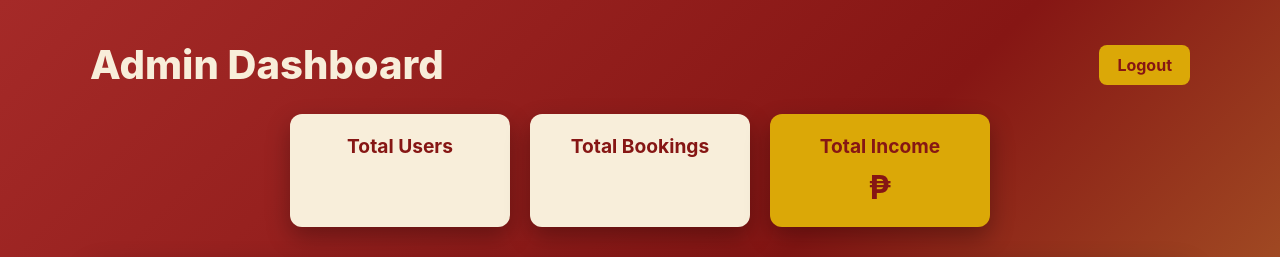
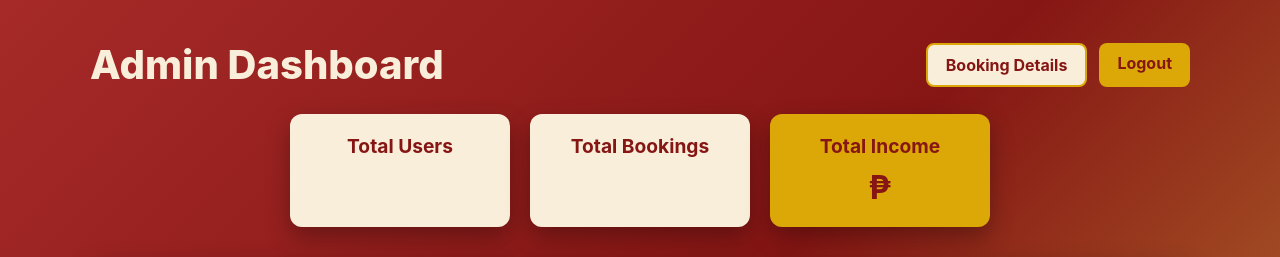
Before and after one commit to asdfgcarlo/TheExpedition, a Flask app: template templates/admin.html in a window 1280 px wide. Shown: the top 257 px of the page. Run offline with Flask 3, Linux system fonts and the light colour scheme; the template is opened without the code that fills it, so the values that code supplies are empty; some libraries are stand-ins or nearby versions.

Commit message:
changed the admin.html and admin.css

```diff
--- a/static/admin.css
+++ b/static/admin.css
@@ -30,6 +30,29 @@ body {
     color: #f8eeda;
     font-size: 2.5rem;
     font-weight: 800;
+}
+
+/* HEADER BUTTONS */
+.header-buttons {
+    display: flex;
+    gap: 12px;
+}
+
+/* BOOKING DETAILS BUTTON */
+.details-btn {
+    background: #f8eeda;
+    color: #861614;
+    padding: 10px 18px;
+    border-radius: 8px;
+    text-decoration: none;
+    font-weight: bold;
+    transition: 0.3s;
+    border: 2px solid #dba807;
+}
+
+.details-btn:hover {
+    background: #dba807;
+    transform: scale(1.05);
 }
 
 /* LOGOUT BUTTON */
--- a/templates/admin.html
+++ b/templates/admin.html
@@ -14,10 +14,23 @@
 <div class="container">
 
     <!-- HEADER -->
-    <div class="header">
-        <h1 class="title">Admin Dashboard</h1>
-        <a href="{{ url_for('logout') }}" class="logout-btn">Logout</a>
+<div class="header">
+
+    <h1 class="title">Admin Dashboard</h1>
+
+    <div class="header-buttons">
+
+        <a href="{{ url_for('booking_details') }}" class="details-btn">
+            Booking Details
+        </a>
+
+        <a href="{{ url_for('logout') }}" class="logout-btn">
+            Logout
+        </a>
+
     </div>
+
+</div>
 
     <!-- STATS -->
     <div class="stats">
```
